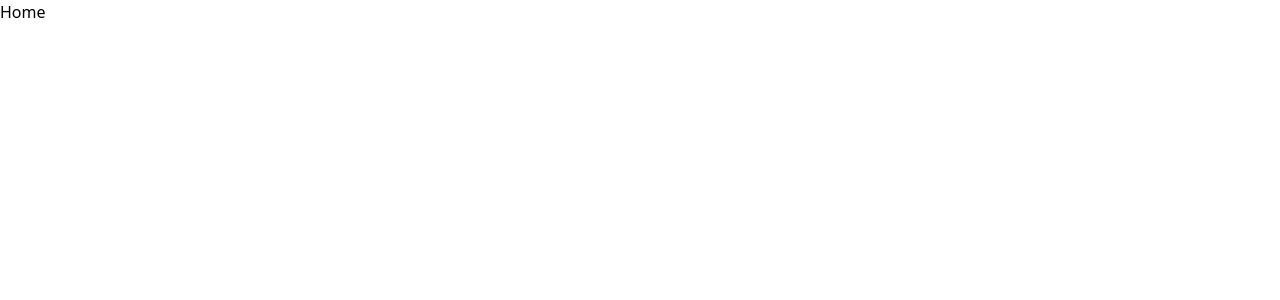
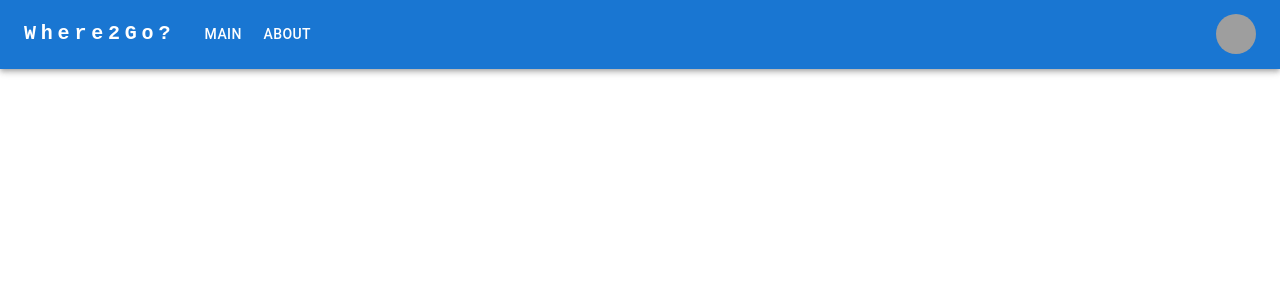
Before and after one commit to elijahmendezcs/HackOhio12, a React (Create React App) app in the folder front-end/: page / in a window 1280 px wide. Shown: the top 300 px of the page. Built offline with nearby package versions, Linux system fonts and the light colour scheme; grey boxes are pictures that could not be loaded.

Commit message:
Nav bar added.

```diff
--- a/front-end/package.json
+++ b/front-end/package.json
@@ -3,6 +3,11 @@
   "version": "0.1.0",
   "private": true,
   "dependencies": {
+    "@emotion/react": "^11.13.3",
+    "@emotion/styled": "^11.13.0",
+    "@fontsource/roboto": "^5.1.0",
+    "@mui/icons-material": "^6.1.4",
+    "@mui/material": "^6.1.4",
     "@testing-library/jest-dom": "^5.17.0",
     "@testing-library/react": "^13.4.0",
     "@testing-library/user-event": "^13.5.0",
--- a/front-end/src/App.js
+++ b/front-end/src/App.js
@@ -1,12 +1,12 @@
 import React from "react";
-import Home from "./pages/Home";
+import Navbar from "./components/Navbar"
 
 function App() {
 
   return (
     <div className="App">
       <div>
-      <Home />
+      <Navbar />
       </div>
     </div>
   )
--- a/front-end/src/components/Navbar.jsx
+++ b/front-end/src/components/Navbar.jsx
@@ -0,0 +1,158 @@
+import * as React from 'react';
+import AppBar from '@mui/material/AppBar';
+import Box from '@mui/material/Box';
+import Toolbar from '@mui/material/Toolbar';
+import IconButton from '@mui/material/IconButton';
+import Typography from '@mui/material/Typography';
+import Menu from '@mui/material/Menu';
+import MenuIcon from '@mui/icons-material/Menu';
+import Container from '@mui/material/Container';
+import Avatar from '@mui/material/Avatar';
+import Button from '@mui/material/Button';
+import Tooltip from '@mui/material/Tooltip';
+import MenuItem from '@mui/material/MenuItem';
+import AdbIcon from '@mui/icons-material/Adb';
+
+const pages = ['Main', 'About'];
+const settings = ['Main', 'About'];
+
+function Navbar() {
+  const [anchorElNav, setAnchorElNav] = React.useState(null);
+  const [anchorElUser, setAnchorElUser] = React.useState(null);
+
+  const handleOpenNavMenu = (event) => {
+    setAnchorElNav(event.currentTarget);
+  };
+  const handleOpenUserMenu = (event) => {
+    setAnchorElUser(event.currentTarget);
+  };
+
+  const handleCloseNavMenu = () => {
+    setAnchorElNav(null);
+  };
+
+  const handleCloseUserMenu = () => {
+    setAnchorElUser(null);
+  };
+
+  return (
+    <AppBar position="static">
+      <Container maxWidth="xl">
+        <Toolbar disableGutters>
+          <Typography
+            variant="h6"
+            noWrap
+            component="a"
+            href="#app-bar-with-responsive-menu"
+            sx={{
+              mr: 2,
+              display: { xs: 'none', md: 'flex' },
+              fontFamily: 'monospace',
+              fontWeight: 700,
+              letterSpacing: '.3rem',
+              color: 'inherit',
+              textDecoration: 'none',
+            }}
+          >
+            Where2Go?
+          </Typography>
+
+          <Box sx={{ flexGrow: 1, display: { xs: 'flex', md: 'none' } }}>
+            <IconButton
+              size="large"
+              aria-label="account of current user"
+              aria-controls="menu-appbar"
+              aria-haspopup="true"
+              onClick={handleOpenNavMenu}
+              color="inherit"
+            >
+              <MenuIcon />
+            </IconButton>
+            <Menu
+              id="menu-appbar"
+              anchorEl={anchorElNav}
+              anchorOrigin={{
+                vertical: 'bottom',
+                horizontal: 'left',
+              }}
+              keepMounted
+              transformOrigin={{
+                vertical: 'top',
+                horizontal: 'left',
+              }}
+              open={Boolean(anchorElNav)}
+              onClose={handleCloseNavMenu}
+              sx={{ display: { xs: 'block', md: 'none' } }}
+            >
+              {pages.map((page) => (
+                <MenuItem key={page} onClick={handleCloseNavMenu}>
+                  <Typography sx={{ textAlign: 'center' }}>{page}</Typography>
+                </MenuItem>
+              ))}
+            </Menu>
+          </Box>
+          <AdbIcon sx={{ display: { xs: 'flex', md: 'none' }, mr: 1 }} />
+          <Typography
+            variant="h5"
+            noWrap
+            component="a"
+            href="#app-bar-with-responsive-menu"
+            sx={{
+              mr: 2,
+              display: { xs: 'flex', md: 'none' },
+              flexGrow: 1,
+              fontFamily: 'monospace',
+              fontWeight: 700,
+              letterSpacing: '.3rem',
+              color: 'inherit',
+              textDecoration: 'none',
+            }}
+          >
+            LOGO
+          </Typography>
+          <Box sx={{ flexGrow: 1, display: { xs: 'none', md: 'flex' } }}>
+            {pages.map((page) => (
+              <Button
+                key={page}
+                onClick={handleCloseNavMenu}
+                sx={{ my: 2, color: 'white', display: 'block' }}
+              >
+                {page}
+              </Button>
+            ))}
+          </Box>
+          <Box sx={{ flexGrow: 0 }}>
+            <Tooltip title="Open settings">
+              <IconButton onClick={handleOpenUserMenu} sx={{ p: 0 }}>
+                <Avatar alt="Remy Sharp" src="/static/images/avatar/2.jpg" />
+              </IconButton>
+            </Tooltip>
+            <Menu
+              sx={{ mt: '45px' }}
+              id="menu-appbar"
+              anchorEl={anchorElUser}
+              anchorOrigin={{
+                vertical: 'top',
+                horizontal: 'right',
+              }}
+              keepMounted
+              transformOrigin={{
+                vertical: 'top',
+                horizontal: 'right',
+              }}
+              open={Boolean(anchorElUser)}
+              onClose={handleCloseUserMenu}
+            >
+              {settings.map((setting) => (
+                <MenuItem key={setting} onClick={handleCloseUserMenu}>
+                  <Typography sx={{ textAlign: 'center' }}>{setting}</Typography>
+                </MenuItem>
+              ))}
+            </Menu>
+          </Box>
+        </Toolbar>
+      </Container>
+    </AppBar>
+  );
+}
+export default Navbar;
--- a/front-end/src/pages/Home.jsx
+++ b/front-end/src/pages/Home.jsx
@@ -1,8 +1,9 @@
 import React from 'react'
+
 
 const Home = () => {
   return (
-    <div>Home</div>
+    <h1>Home</h1>
   )
 }
 
```
Also changed, not shown: 2 other files (tests, documents, lock files or other folders).
